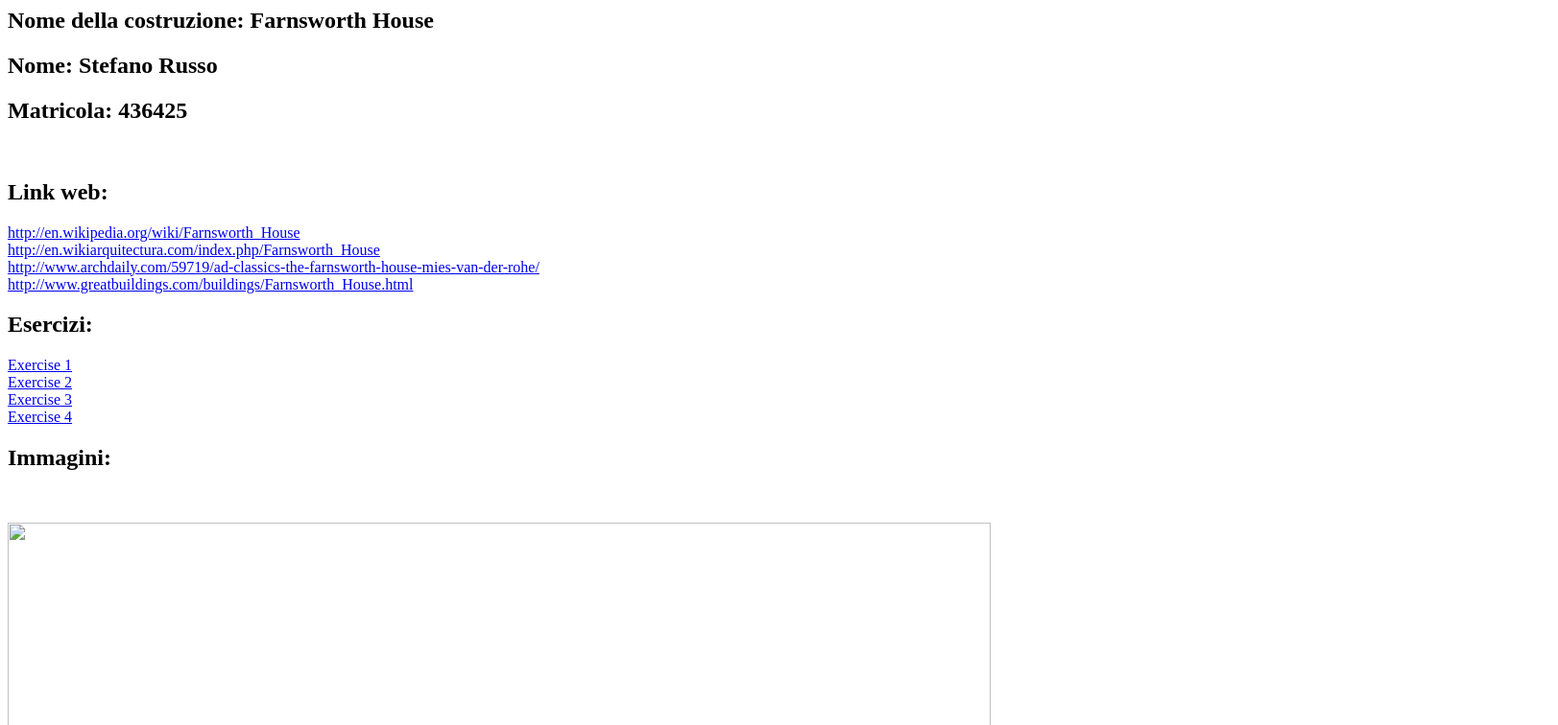
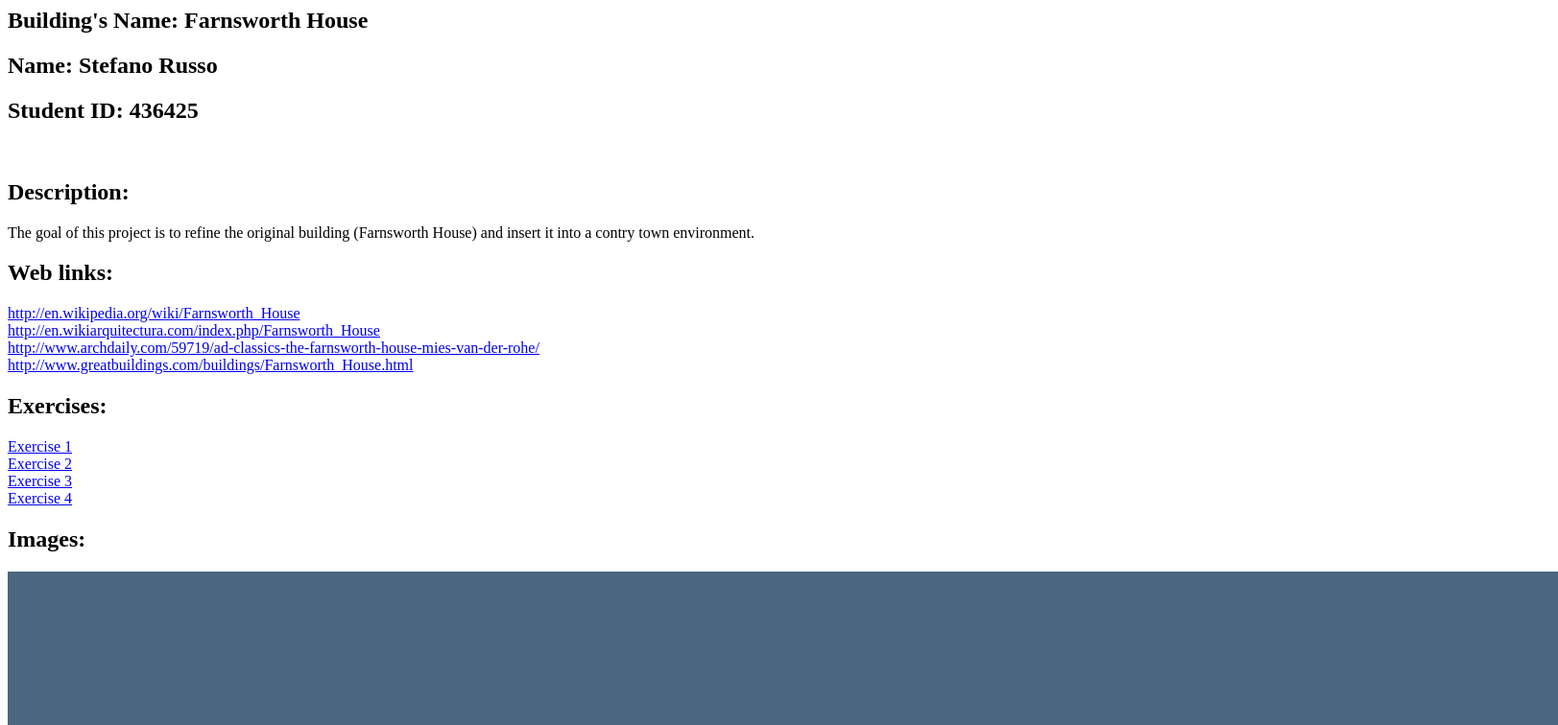
Before and after one commit to cvdlab-alumni/436425, a plain HTML site: page 2014-04-11/index.html in a window 1280 px wide. Shown: the top 756 px of the page at 96% size, 1623 px wide, since content can reach past the window. Drawn offline with Linux system fonts and the light colour scheme.

Commit message:
added index and images

```diff
--- a/2014-04-11/index.html
+++ b/2014-04-11/index.html
@@ -1,22 +1,27 @@
 <html>
-	<h2>Nome della costruzione: Farnsworth House</h2>
-	<h2>Nome: Stefano Russo</h2>
-	<h2>Matricola: 436425</h2>
-	<br>
-	<h2>Link web:</h2>
+	<h2>Building's Name: Farnsworth House</h2>
+	<h2>Name: Stefano Russo</h2>
+	<h2>Student ID: 436425</h2>
+    <br>
+	<h2>Description:</h2>
+    <div>The goal of this project is to refine the original building (Farnsworth House) and insert it into a contry town environment.</div>
+	<h2>Web links:</h2>
 	<a href="http://en.wikipedia.org/wiki/Farnsworth_House">http://en.wikipedia.org/wiki/Farnsworth_House</a><br>
 	<a href="http://en.wikiarquitectura.com/index.php/Farnsworth_House">http://en.wikiarquitectura.com/index.php/Farnsworth_House</a><br>
 	<a href="http://www.archdaily.com/59719/ad-classics-the-farnsworth-house-mies-van-der-rohe/">http://www.archdaily.com/59719/ad-classics-the-farnsworth-house-mies-van-der-rohe/</a><br>
 	<a href="http://www.greatbuildings.com/buildings/Farnsworth_House.html">http://www.greatbuildings.com/buildings/Farnsworth_House.html</a>
 
-<h2>Esercizi:</h2>
+<h2>Exercises:</h2>
 	<a href="python/exercise1.py">Exercise 1</a><br>
 	<a href="python/exercise2.py">Exercise 2</a><br>
 	<a href="python/exercise3.py">Exercise 3</a><br>
 	<a href="python/exercise4.py">Exercise 4</a><br>
 
-<h2>Immagini:</h2>
-<p>&nbsp;</p>
-
-<img src="images/00004v.jpg" width="1024" height="683" alt=""/><img src="images/3883437004_96cd0c96111356885709826.jpeg" width="500" height="388" alt=""/><img src="images/cid_1143231802_IMG_1685.jpg" width="1000" height="750" alt=""/><img src="images/cid_1176264565_20060510_122405_farnsworth_mies.jpg" width="1000" height="738" alt=""/><img src="images/farns-viw08fls1.jpg" width="1400" height="1052" alt=""/><img src="images/farnsworth_2d_2.jpg" width="1000" height="640" alt=""/><img src="images/Farnsworth_House_Render_1_by_DaniDL.jpg" width="900" height="675" alt=""/><img src="images/Farnsworth_House_Story_2_Large.jpg" width="1024" height="605" alt=""/>
-</html>
+<h2>Images:</h2>
+<p><img src="images/exercise1-floors_only.png" width="1615" height="1026" alt=""/><br>
+<img src="images/exercise1-complete.png" width="1615" height="1026" alt=""/><br>
+<img src="images/exercise2.png" width="1615" height="1026" alt=""/><br>
+<img src="images/exercise3.png" width="1615" height="1026" alt=""/><br>
+<img src="images/exercise4-1.png" width="1615" height="1026" alt=""/><br>
+<img src="images/exercise4-2.png" width="1615" height="1026" alt=""/><br>
+<img src="images/final.png" width="1615" height="1026" alt=""/></p>
```
Also changed, not shown: 2014-04-11/images/exercise1-complete.png (added), 2014-04-11/images/exercise1-floors_only.png (added), 2014-04-11/images/exercise2.png (added), 2014-04-11/images/exercise3.png (added), 2014-04-11/images/exercise4-1.png (added), 2014-04-11/images/exercise4-2.png (added), 2014-04-11/images/final.png (added).
